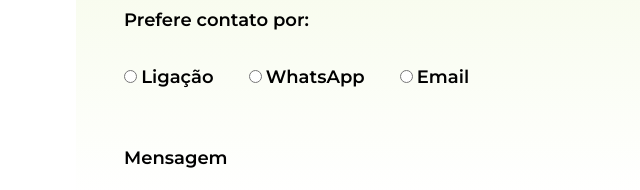
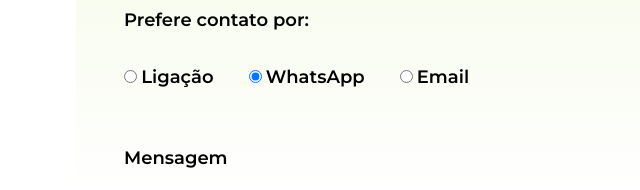
Before and after one commit to VagnerNatvidade/camaria-spa, a plain HTML site: page index.html in a window 1280 px wide. Shown: the part 5361-5551 px from the top of the page, 0-640 px from the left. Drawn offline with nearby package versions, Linux system fonts and the light colour scheme.

Commit message:
feat: set checked attribute in input radio whatsapp

```diff
--- a/index.html
+++ b/index.html
@@ -218,7 +218,7 @@
                   <label for="call">Ligação</label>
                 </div>
                 <div>
-                  <input type="radio" id="whats" />
+                  <input type="radio" id="whats" checked />
                   <label for="whats">WhatsApp</label>
                 </div>
                 <div>
```
